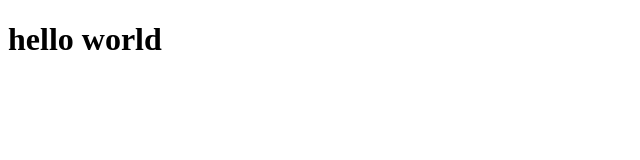
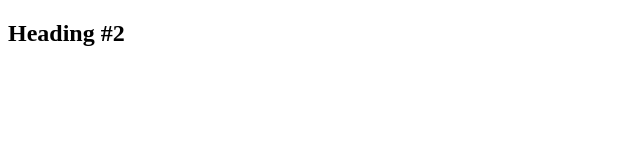
Before and after one commit to isaacmills/pleb, a plain HTML site: page index.html in a window 1280 px wide. Shown: the whole page, without its empty margins (0-640 px from the left). Drawn offline with Linux system fonts and the light colour scheme.

Commit message:
changed h1 to h2
lel

```diff
--- a/index.html
+++ b/index.html
@@ -5,6 +5,6 @@
 </head>
 
 <body>
-<h1>hello world</h1>
+<h2>Heading #2</h2>
 </body>
 </html>
```
